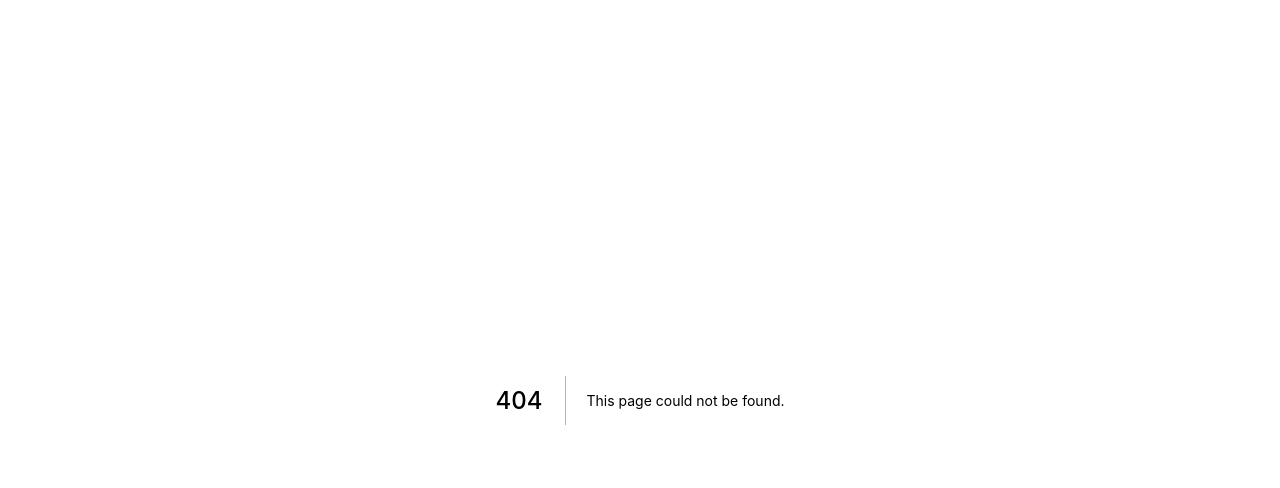
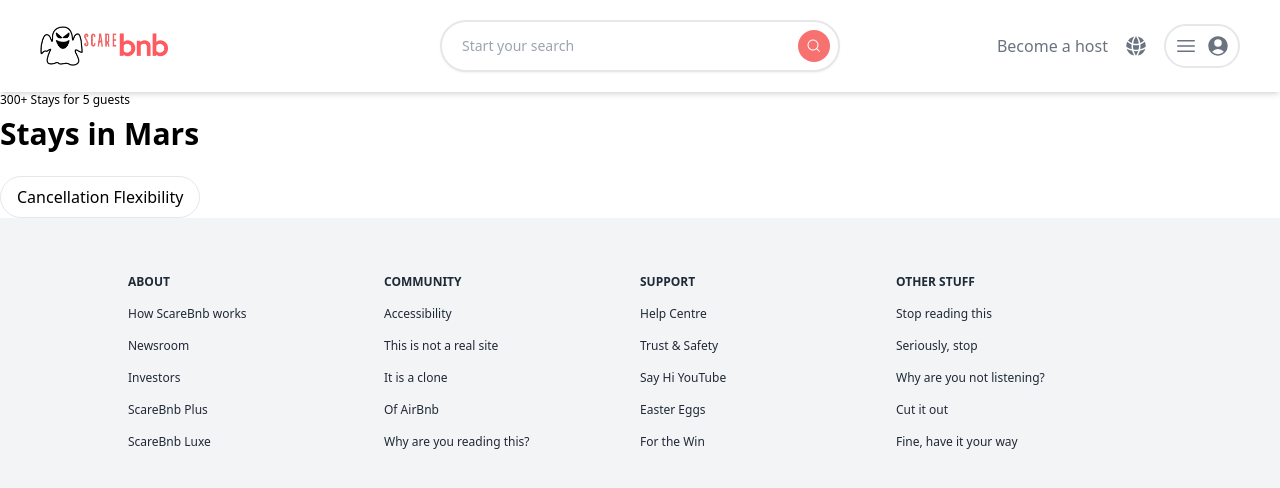
Before and after one commit to jonnyabrams/scarebnb, a Next.js app: page /search in a window 1280 px wide. Before the commit this address had no page. Shown: the top 488 px of the page. Built offline with nearby package versions, Linux system fonts and the light colour scheme.

Commit message:
feat: start Search page & make button in globals

```diff
--- /dev/null
+++ b/pages/search.tsx
@@ -0,0 +1,26 @@
+import Footer from "../components/Footer";
+import Header from "../components/Header";
+
+const Search = () => {
+  return (
+    <div>
+      <Header />
+
+      <main className="flex">
+        <section>
+          <p className="text-xs">300+ Stays for 5 guests</p>
+
+          <h1 className="mt-2 mb-6 text-3xl font-semibold">Stays in Mars</h1>
+
+          <div className="hidden lg:inline-flex">
+            <p className="button">Cancellation Flexibility</p>
+          </div>
+        </section>
+      </main>
+
+      <Footer />
+    </div>
+  );
+};
+
+export default Search;
--- a/styles/globals.css
+++ b/styles/globals.css
@@ -1,3 +1,9 @@
 @tailwind base;
 @tailwind components;
 @tailwind utilities;
+
+@layer components {
+  .button {
+    @apply px-4 py-2 transition duration-100 ease-out transform border rounded-full cursor-pointer hover:shadow-lg active:scale-95 active:bg-gray-100;
+  }
+}
```
